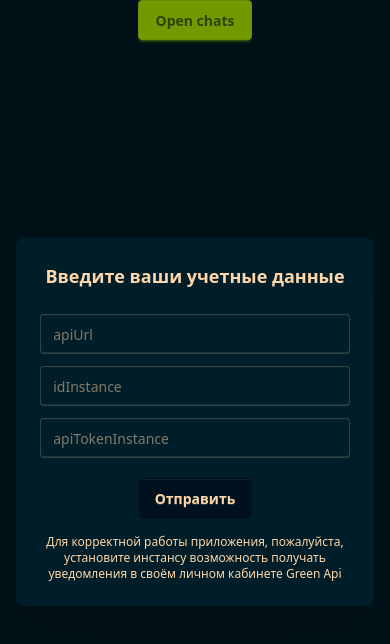
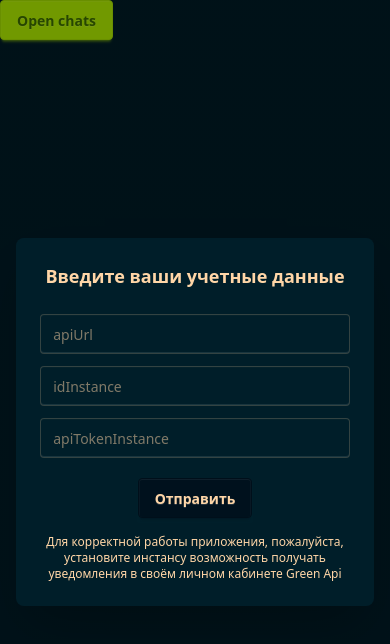
Before and after one commit to DenisJet/green-test, a React (Vite) app: page / in a window 390 px wide. Shown: the top 644 px of the page. Built offline with nearby package versions, Linux system fonts and the light colour scheme.

Commit message:
feat: add active chat phone

```diff
--- a/src/App.tsx
+++ b/src/App.tsx
@@ -4,6 +4,7 @@ import AuthModal from "./components/AuthModal/AuthModal";
 
 function App() {
   const [phones, setPhones] = useState<string[]>([]);
+  const [activeChat, setActiveChat] = useState("");
 
   const apiUrl = sessionStorage.getItem("apiUrl");
   const idInstance = sessionStorage.getItem("idInstance");
@@ -25,11 +26,20 @@ function App() {
     }
   };
 
+  // const handleRemovePhone = (phoneToRemove: string) => {
+  //   const updatedPhones = phones.filter((p) => p !== phoneToRemove);
+  //   setPhones(updatedPhones);
+  //   sessionStorage.setItem("chatPhones", JSON.stringify(updatedPhones));
+  // };
+
   return (
     <div className="">
       <div className="drawer md:drawer-open">
         <input id="my-drawer-2" type="checkbox" className="drawer-toggle" />
-        <div className="drawer-content flex flex-col items-center justify-center">
+        <div className="drawer-content">
+          {activeChat && (
+            <div className="bg-neutral p-5 text-right">{activeChat}</div>
+          )}
           <label
             htmlFor="my-drawer-2"
             className="btn btn-primary drawer-button md:hidden"
@@ -44,7 +54,7 @@ function App() {
             className="drawer-overlay"
           ></label>
           <ul className="menu bg-base-200 text-base-content min-h-full w-80 p-4">
-            <li>
+            <li className="mb-2">
               <button
                 onClick={addChatModalOpenClick}
                 type="button"
@@ -56,7 +66,21 @@ function App() {
             {phones &&
               phones.length > 0 &&
               phones.map((phone: string) => {
-                return <li>{phone}</li>;
+                return (
+                  <li
+                    onClick={() => setActiveChat(phone)}
+                    className="list-row bg-base-100 mt-1"
+                  >
+                    <div
+                      className={
+                        activeChat === phone ? "bg-success-content" : ""
+                      }
+                    >
+                      <img className="size-10 rounded-box" src="/user.svg" />
+                      <div>{phone}</div>
+                    </div>
+                  </li>
+                );
               })}
           </ul>
         </div>
--- a/src/components/AddChatModal/AddChatModal.tsx
+++ b/src/components/AddChatModal/AddChatModal.tsx
@@ -45,12 +45,6 @@ export default function AddChatModal({ phones, setPhones }: AddChatModalProps) {
     }
   };
 
-  // const handleRemovePhone = (phoneToRemove: string) => {
-  //   const updatedPhones = phones.filter((p) => p !== phoneToRemove);
-  //   setPhones(updatedPhones);
-  //   sessionStorage.setItem("chatPhones", JSON.stringify(updatedPhones));
-  // };
-
   return (
     <dialog id="addChatModal" className="modal">
       <div className="modal-box flex flex-col">
```
Also changed, not shown: public/user.svg (added).
